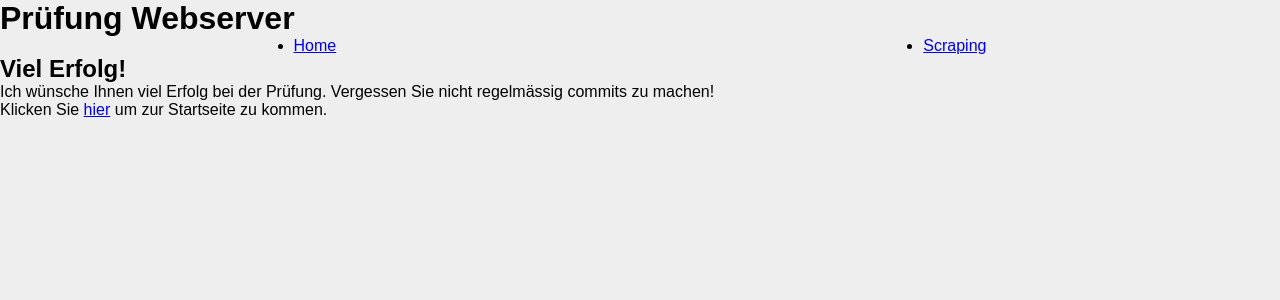
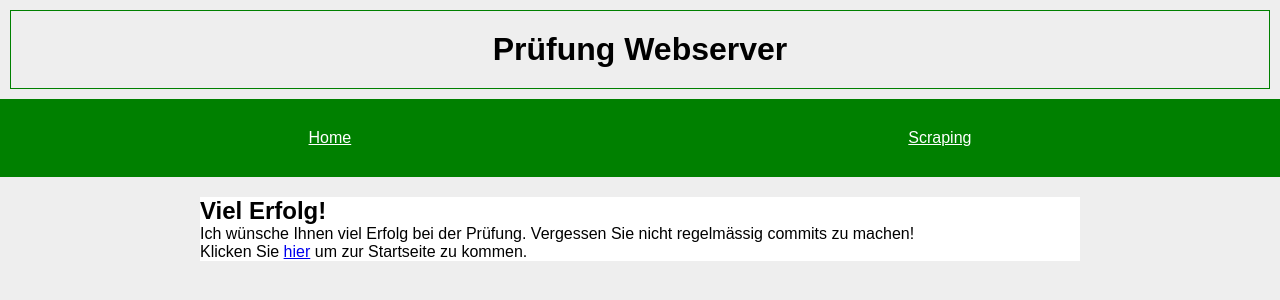
Before and after one commit to cedricgeissmann/pruefung-webserver-1mz, a Flask app: page / in a window 1280 px wide. Shown: the top 300 px of the page. Run offline with Flask 2, Linux system fonts and the light colour scheme.

Commit message:
Aufgabe 2 fertig

```diff
--- a/static/main.css
+++ b/static/main.css
@@ -12,6 +12,26 @@ body {
     display: flex;
     justify-content: space-around;
 }
+.text{
+    background-color: white;
+    margin-right: 200px;
+    margin-left: 200px;
 
+}
+.title{
+    text-align: center;
+    padding: 20px;
+    border: 1px solid green;
+    margin: 10px;
+}
+.nav-link{
+    color: white;
+    list-style: none;
+}
+.navbar{
+    background-color: green;
+    padding: 30px;
+    margin-bottom: 20px;
+}
 /* Implementieren Sie Ihre Änderungen hier. Lassen Sie den Code oben so wie er
 * ist!!! */
--- a/templates/base.html
+++ b/templates/base.html
@@ -4,18 +4,18 @@
     <meta charset="UTF-8">
     <meta http-equiv="X-UA-Compatible" content="IE=edge">
     <meta name="viewport" content="width=device-width, initial-scale=1.0">
-    <title>Prüfung Webserver</title>
+    <title >Prüfung Webserver</title>
     <link rel="stylesheet" href="{{ url_for('static', filename='main.css') }}">
 </head>
 <body>
-    <h1>Prüfung Webserver</h1>
+    <h1 class="title">Prüfung Webserver</h1>
     <ul class="navbar">
-        <li class="nav-item">
+        <p class="nav-item">
             <a class="nav-link" href="/">Home</a>
-        </li>
-        <li class="nav-item">
+        </p>
+        <p class="nav-item">
             <a class="nav-link" href="/scraping">Scraping</a>
-        </li>
+        </p>
     </ul>
     <div id="content">
     {% block content %}
--- a/templates/index.html
+++ b/templates/index.html
@@ -1,7 +1,7 @@
 {% extends "base.html" %}
 {% block content %}
-    <h2>Viel Erfolg!</h2>
-    <p>Ich wünsche Ihnen viel Erfolg bei der Prüfung. Vergessen Sie nicht
+    <h2 class="text">Viel Erfolg!</h2>
+    <p class="text">Ich wünsche Ihnen viel Erfolg bei der Prüfung. Vergessen Sie nicht
     regelmässig commits zu machen!</p>
-    <p>Klicken Sie <a href="/">hier</a> um zur Startseite zu kommen.</p>
+    <p class="text">Klicken Sie <a href="/">hier</a> um zur Startseite zu kommen.</p>
 {% endblock %}
```
